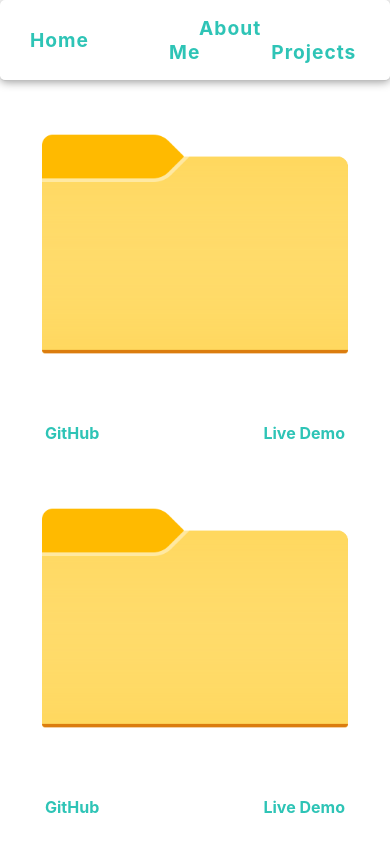
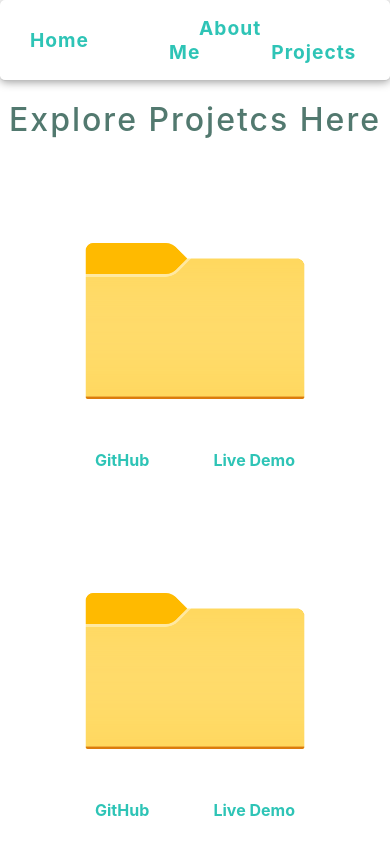
Before and after one commit to Miladebrahimi96/React.js-Portfolio, a React (Create React App) app: page /projects in a window 390 px wide. Shown: the top 844 px of the page. Built offline with nearby package versions, Linux system fonts and the light colour scheme.

Commit message:
Projects styled responsive design

```diff
--- a/src/components/Projects.js
+++ b/src/components/Projects.js
@@ -1,12 +1,16 @@
 import React from 'react';
+
+//Styles
+import styles from "./Projects.module.css";
 
 //Components
 import Project from './shared/Project';
 
 const Projects = () => {
     return (
-        <div>
-            <h2>Explore Projetcs Here</h2>
+        <>
+            <h2 className={styles.title}>Explore Projetcs Here</h2>
+            <div className={styles.container}>
                 <Project
                     github="https://github.com/Miladebrahimi96/Weather-App-React-ReactRoutes"
                     demo="https://github.com/Miladebrahimi96/Weather-App-React-ReactRoutes"
@@ -28,6 +32,7 @@ const Projects = () => {
                     title="Simple Calculator"
                 />
             </div>
+        </>
     );
 };
 
--- /dev/null
+++ b/src/components/Projects.module.css
@@ -0,0 +1,22 @@
+.container{
+    display: grid;
+    gap: 2rem;
+    grid-template-columns: repeat(2, 1fr);
+    margin-bottom: 100px;
+}
+
+.title {
+    margin-top: 100px;
+    text-align: center;
+    font-size: 2rem;
+    color: #52796f;
+    font-weight: 500;
+    letter-spacing: 2px;
+}
+
+@media (max-width: 550px) {
+    .container{
+        gap: 1rem;
+        grid-template-columns: repeat(1, 1fr);
+    }
+}
--- a/src/components/shared/Project.module.css
+++ b/src/components/shared/Project.module.css
@@ -4,6 +4,7 @@
     align-items: center;
     flex-direction: column !important;
     position: relative;
+    margin: 30px 0;
 }
 
 .folderContainer {
@@ -53,3 +54,15 @@
 .btnContainer a:hover {
     color: #1a73e8;
 }
+
+@media (max-width: 800px) {
+    .folderContainer img {
+        width: 250px;
+    }
+    .btnContainer {
+        width: 200px
+    }
+    .folderContainer p{
+        font-size: 1.2rem;
+    }
+}
```
Lines whose indentation alone changed are shown as unchanged.
